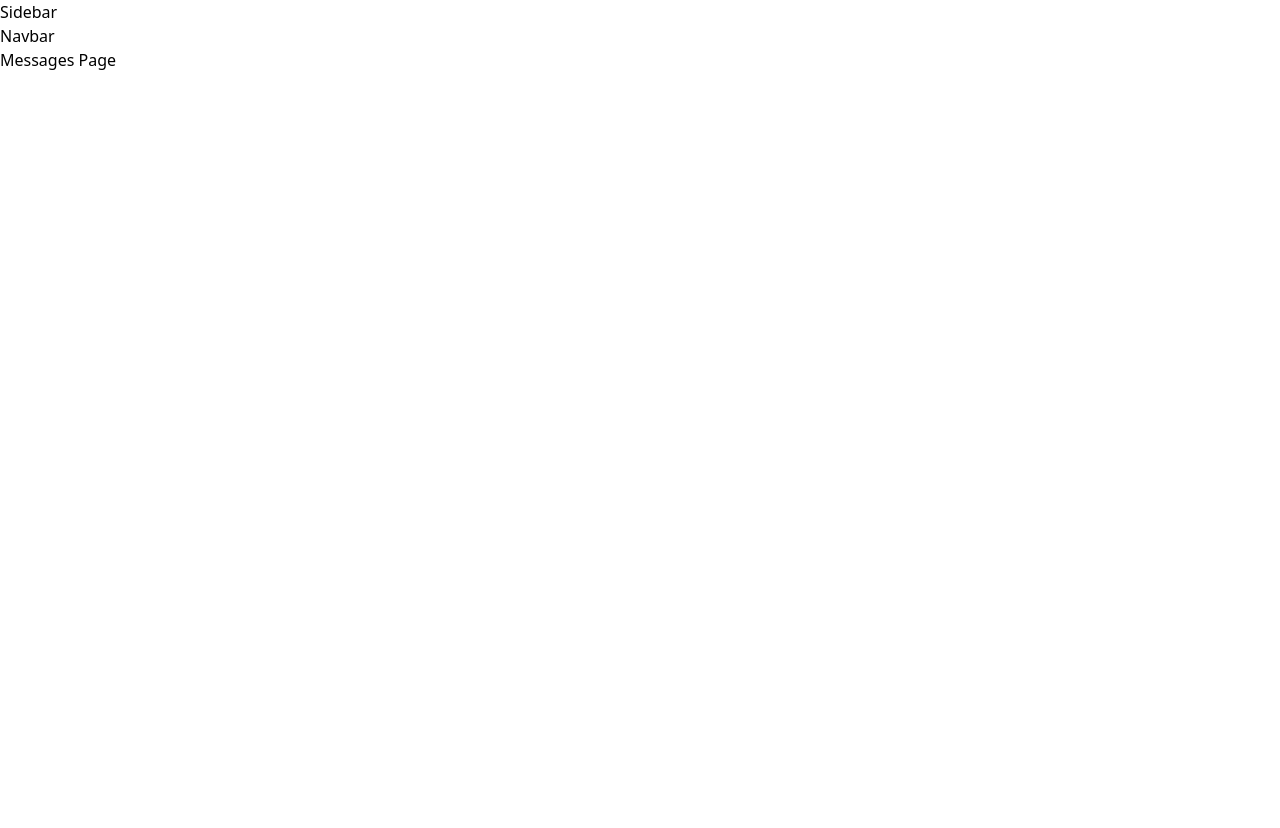
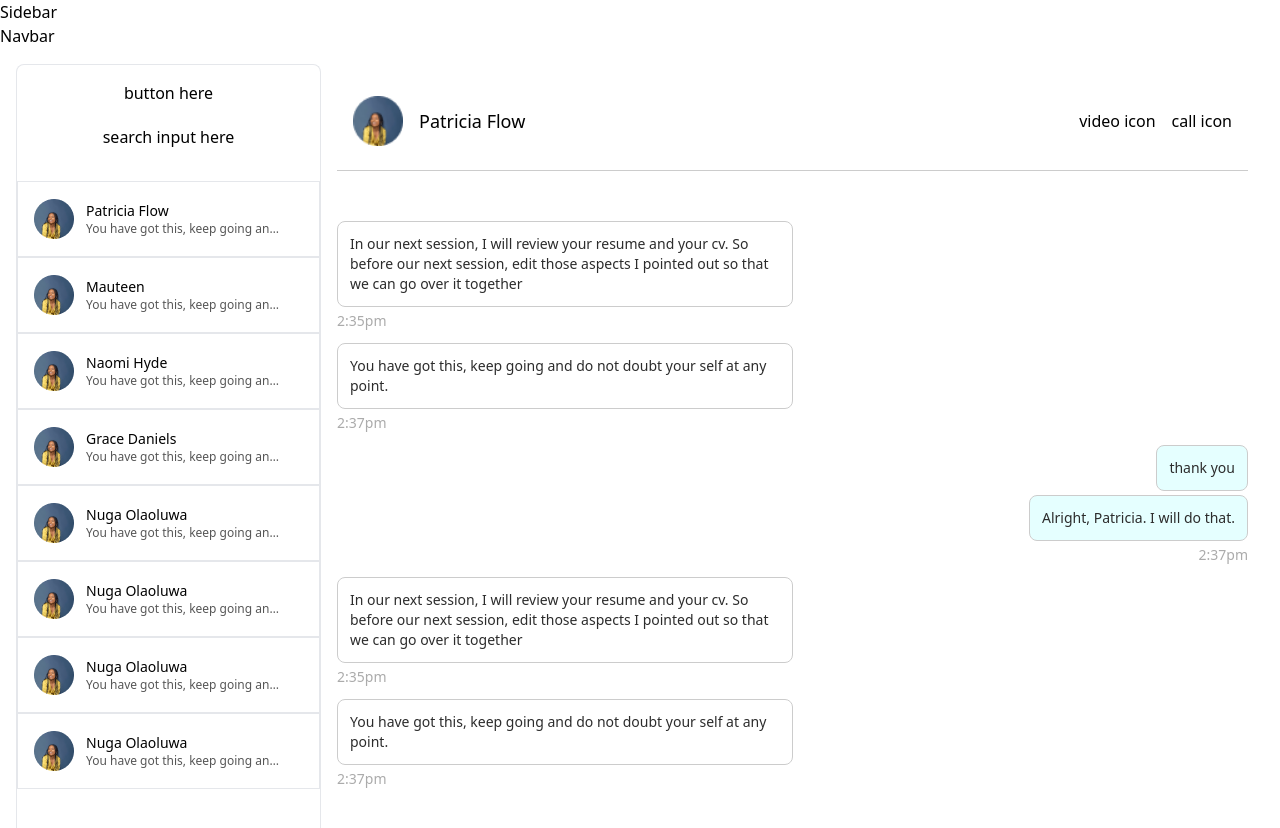
Before and after one commit to hngx-org/Mentor-Me, a Next.js app: page /messages in a window 1280 px wide. Shown: the top 828 px of the page. Before the commit the page ends 800 px from the top, so only its background shows below. Built offline with nearby package versions, Linux system fonts and the light colour scheme; a web font is replaced by a local one.

Commit message:
add message ui

```diff
--- a/app/(dashboard)/(routes)/messages/components/message/Message.tsx
+++ b/app/(dashboard)/(routes)/messages/components/message/Message.tsx
@@ -9,6 +9,7 @@ type MessageCardProps = {
 
 export default function MessageCard(props: MessageCardProps) {
   return (
+    <div className="border border-[0.5px] px-4 py-3">
       <div className=" h-[50px]  w-[263px] flex space-x-3  items-center ">
         <div className="rounded-full w-[40px] h-[40px]">
           <Image
@@ -21,12 +22,14 @@ export default function MessageCard(props: MessageCardProps) {
         </div>
 
         <div className="flex-col w-[200px] ">
-        <h4 className="text-lg text-transform: capitalize font-medium text-NeutalBase">
-          particia flow
-        </h4>
+          <h5 className=" capitalize text-sm text-NeutalBase font-medium">
+            {props.userName}
+          </h5>
           <p className=" w-full  text-xs truncate text-Neutra40">
-          You have got this, keep going and do not doubt your self at any point
+            You have got this, keep going and do not doubt your self at any
+            point
           </p>
+        </div>
       </div>
     </div>
   );
--- a/app/(dashboard)/(routes)/messages/components/message/MessageBubble.tsx
+++ b/app/(dashboard)/(routes)/messages/components/message/MessageBubble.tsx
@@ -1,33 +1,34 @@
 type MessageBubbleProps = {
   text: string;
   message: "sent" | "recieved";
-  timeStamp: string;
-  showTimeStamp: boolean;
+  timeStamp?: string;
 };
 
 export default function MessageBubble(props: MessageBubbleProps) {
   return (
-    <div className=" flex-col text-sm py-0.5">
+    <div
+      className={`flex text-sm py-0.5  max-w-[100%] ${
+        props.message === "sent" ? "justify-start" : "justify-end"
+      }`}
+    >
+      <div className="max-w-[50%] w-fit flex-col">
         <div
           className={`border-[0.5px] border-Neutra10 p-3 rounded-[8px] ${
             props.message === "recieved" && "bg-Accent6"
           }  `}
         >
-        <p className="text-Neutra50 ">
-          In our next session, I will review your resume and your cv. So before
-          our next session, edit those aspects I pointed out so that we can go
-          over it together
-        </p>
+          <p className="text-Neutra50 ">{props.text}</p>
         </div>
-      {props.showTimeStamp && (
+        {props.timeStamp && (
           <div
             className={`${
               props.message === "recieved" && "flex flex-row-reverse"
             }`}
           >
-          <p className="text-Neutra20 pt-1 mb-2 "> 2 : 00</p>
+            <p className="text-Neutra20 pt-1 mb-2 "> {props.timeStamp}</p>
           </div>
         )}
       </div>
+    </div>
   );
 }
--- /dev/null
+++ b/app/(dashboard)/(routes)/messages/components/message/MessagesLayout.tsx
@@ -0,0 +1,81 @@
+import MessageCard from "./Message";
+import MessageBubble from "./MessageBubble";
+import MessageUserProfile from "./UserProfile";
+
+type MessagesLayoutProps = {
+  children: React.ReactNode;
+};
+
+export default function MessagesLayout() {
+  return (
+    <div className="h-[100vh] max-h-[100vh] w-[100%] px-4 pt-4 overflow-hidden">
+      <div className="flex w-[100%] justify-center h-[100%]">
+        <div className="border border-b-[0] rounded-t-[8px]  w-[305px] h-[100%] over">
+          <div className="p-4  flex flex-col space-y-5 items-center">
+            <p> button here</p>
+            <p> search input here</p>
+          </div>
+          <div className="overflow-scroll h-[100%] py-4">
+            <MessageCard userName="Patricia Flow" />
+            <MessageCard userName="Mauteen" />
+            <MessageCard userName="Naomi Hyde" />
+            <MessageCard userName="Grace Daniels" />
+            <MessageCard userName="Nuga Olaoluwa" />
+            <MessageCard userName="Nuga Olaoluwa" />
+            <MessageCard userName="Nuga Olaoluwa" />
+            <MessageCard userName="Nuga Olaoluwa" />
+          </div>
+        </div>
+        <div className="p-4  flex-1 mb-10">
+          <MessageUserProfile userName="Patricia flow" userId="" userImage="" />
+          <div className="max-h-[80%] overflow-scroll  ">
+            <MessageBubble
+              message={"sent"}
+              timeStamp="2:35pm"
+              text="   In our next session, I will review your resume and your cv. So
+            before our next session, edit those aspects I pointed out so that we
+            can go over it together"
+            />
+            <MessageBubble
+              message={"sent"}
+              text="You have got this, keep going and do not doubt your self at any point."
+              timeStamp="2:37pm"
+            />
+            <MessageBubble message={"recieved"} text="thank you" />
+            <MessageBubble
+              message={"recieved"}
+              text="Alright, Patricia. I will do that."
+              timeStamp="2:37pm"
+            />
+            <MessageBubble
+              message={"sent"}
+              timeStamp="2:35pm"
+              text="   In our next session, I will review your resume and your cv. So
+            before our next session, edit those aspects I pointed out so that we
+            can go over it together"
+            />
+            <MessageBubble
+              message={"sent"}
+              text="You have got this, keep going and do not doubt your self at any point."
+              timeStamp="2:37pm"
+            />
+            <MessageBubble message={"recieved"} text="thank you" />
+            <MessageBubble
+              message={"recieved"}
+              text="Alright, Patricia. I will do that."
+              timeStamp="2:37pm"
+            />
+          </div>
+        </div>
+      </div>
+    </div>
+  );
+}
+
+export function MessagesBodyLayout() {
+  return (
+    <div className="flex w-[100%]">
+      <div></div>
+    </div>
+  );
+}
--- /dev/null
+++ b/app/(dashboard)/(routes)/messages/components/message/UserProfile.tsx
@@ -0,0 +1,33 @@
+import Image from "next/image";
+type MessageUserProfileProps = {
+  userImage: string;
+  userName: string;
+  userId: string;
+};
+export default function MessageUserProfile(props: MessageUserProfileProps) {
+  return (
+    <div className="p-4 border-b-[0.5px] border-Neutra10 h-[91px] mb-12">
+      <div className="flex justify-between items-center">
+        <div className="flex space-x-4 items-center">
+          <div className="rounded-full w-[50px] h-[50px]">
+            <Image
+              src={"/assets/Rectangle 49.png"}
+              alt={props.userName || ""}
+              height={55}
+              width={55}
+              className=".object-center"
+            />
+          </div>
+          <p className="capitalize text-lg  font-medium text-NeutalBase">
+            {props.userName}
+          </p>
+        </div>
+
+        <div className="flex justify-between space-x-4">
+          <p> video icon</p>
+          <p> call icon</p>
+        </div>
+      </div>
+    </div>
+  );
+}
--- a/app/(dashboard)/(routes)/messages/page.tsx
+++ b/app/(dashboard)/(routes)/messages/page.tsx
@@ -1,5 +1,11 @@
 import React from "react";
+import MessageUserProfile from "./components/message/UserProfile";
+import MessagesLayout from "./components/message/MessagesLayout";
 
 export default function Messages() {
-  return <div>Messages Page</div>;
+  return (
+    <div>
+      <MessagesLayout />
+    </div>
+  );
 }
```
Lines whose indentation alone changed are shown as unchanged.
